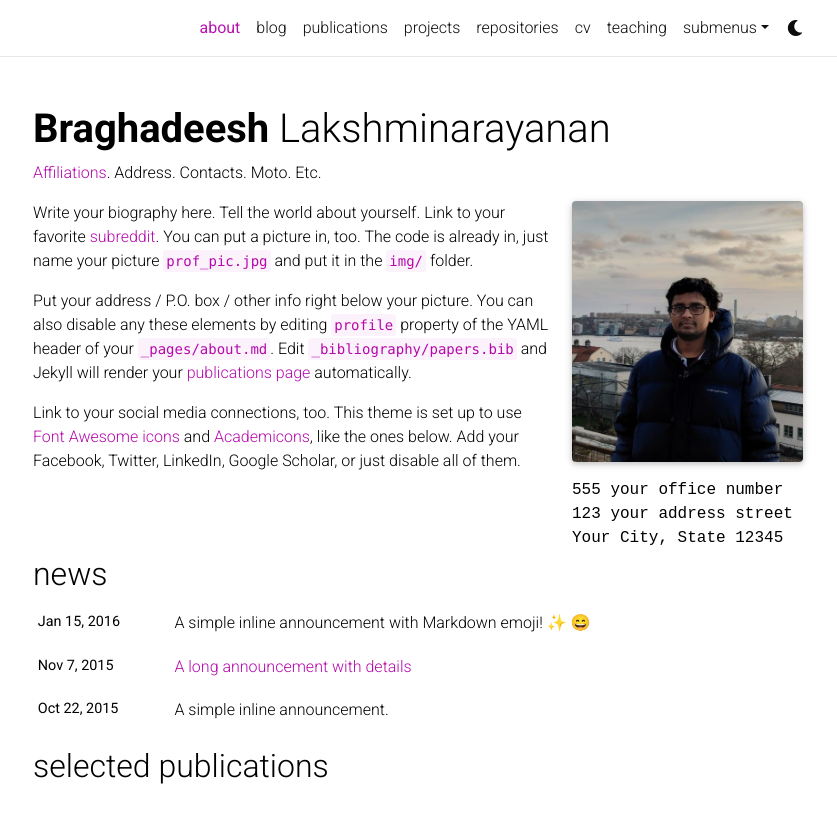
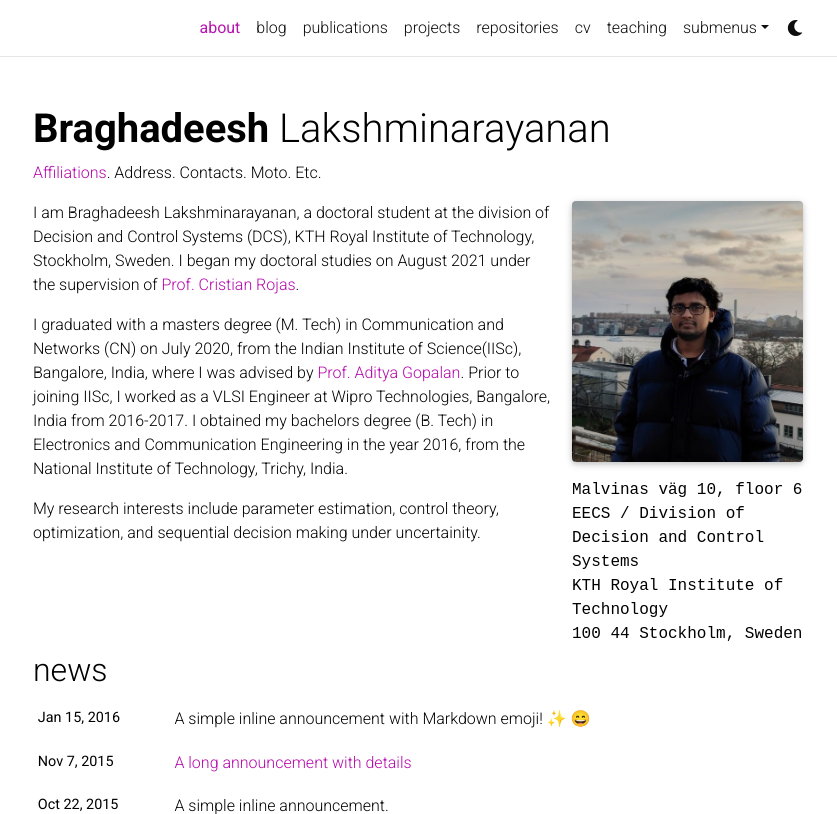
Before and after one commit to Braghadeeshln/Braghadeeshln.github.io, a Jekyll site: the page built from _pages/about.md, in a window 1280 px wide and 1199 px high, cut to the strip 0-814 px from the top of the window. Shown: the whole strip, without its empty margins (222-1059 px from the left). Built offline with Jekyll 4.4.1, drawn with Linux system fonts in a browser that asks for light colours; full-size pictures stand in for the smaller copies a plugin makes; emoji names are drawn with the system emoji font; comment, search, counter and statistics services are not loaded; a style sheet for code colours, icons or effects is not loaded.

Commit message:
changed bio

```diff
--- a/_pages/about.md
+++ b/_pages/about.md
@@ -9,17 +9,18 @@ profile:
   image: prof_pic.jpg
   image_circular: false # crops the image to make it circular
   address: >
-    <p>555 your office number</p>
-    <p>123 your address street</p>
-    <p>Your City, State 12345</p>
+    <p>Malvinas väg 10, floor 6</p>
+    <p>EECS / Division of Decision and Control Systems</p>
+    <p>KTH Royal Institute of Technology</p>
+    <p>100 44 Stockholm, Sweden<p>
 
 news: true  # includes a list of news items
 selected_papers: true # includes a list of papers marked as "selected={true}"
 social: true  # includes social icons at the bottom of the page
 ---
 
-Write your biography here. Tell the world about yourself. Link to your favorite [subreddit](http://reddit.com). You can put a picture in, too. The code is already in, just name your picture `prof_pic.jpg` and put it in the `img/` folder.
+I am Braghadeesh Lakshminarayanan, a doctoral student at the division of Decision and Control Systems (DCS), KTH Royal Institute of Technology, Stockholm, Sweden. I began my doctoral studies on August 2021 under the supervision of [Prof. Cristian Rojas](https://people.kth.se/~crro/).
 
-Put your address / P.O. box / other info right below your picture. You can also disable any these elements by editing `profile` property of the YAML header of your `_pages/about.md`. Edit `_bibliography/papers.bib` and Jekyll will render your [publications page](/al-folio/publications/) automatically.
+I graduated with a masters degree (M. Tech) in Communication and Networks (CN) on July 2020, from the Indian Institute of Science(IISc), Bangalore, India, where I was advised by [Prof. Aditya Gopalan](https://ece.iisc.ac.in/~aditya/index.html). Prior to joining IISc, I worked as a VLSI Engineer at Wipro Technologies, Bangalore, India from 2016-2017. I obtained my bachelors degree (B. Tech) in Electronics and Communication Engineering in the year 2016, from the National Institute of Technology, Trichy, India.
 
-Link to your social media connections, too. This theme is set up to use [Font Awesome icons](http://fortawesome.github.io/Font-Awesome/) and [Academicons](https://jpswalsh.github.io/academicons/), like the ones below. Add your Facebook, Twitter, LinkedIn, Google Scholar, or just disable all of them.
+My research interests include parameter estimation, control theory, optimization, and sequential decision making under uncertainity.
```
Also changed, not shown: _pages/cv.md (+1 -1 lines), 3 other files.
